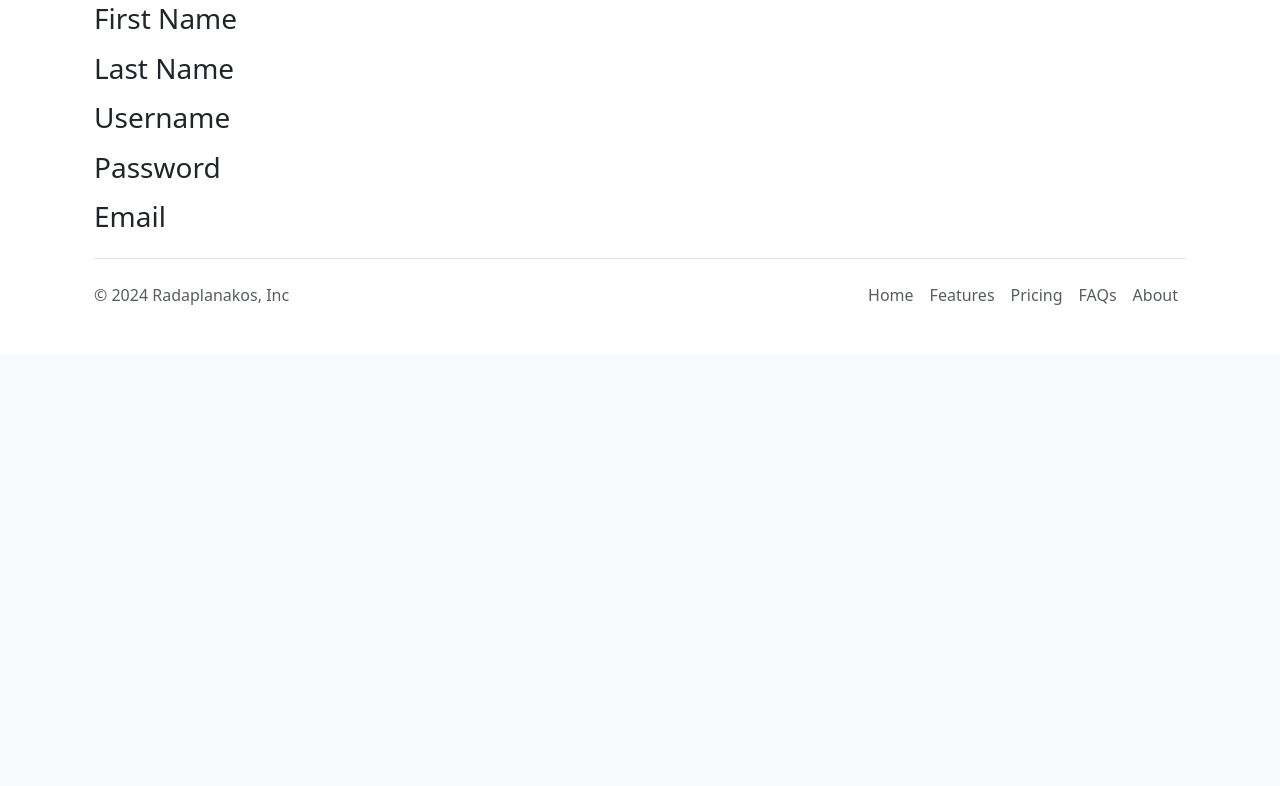
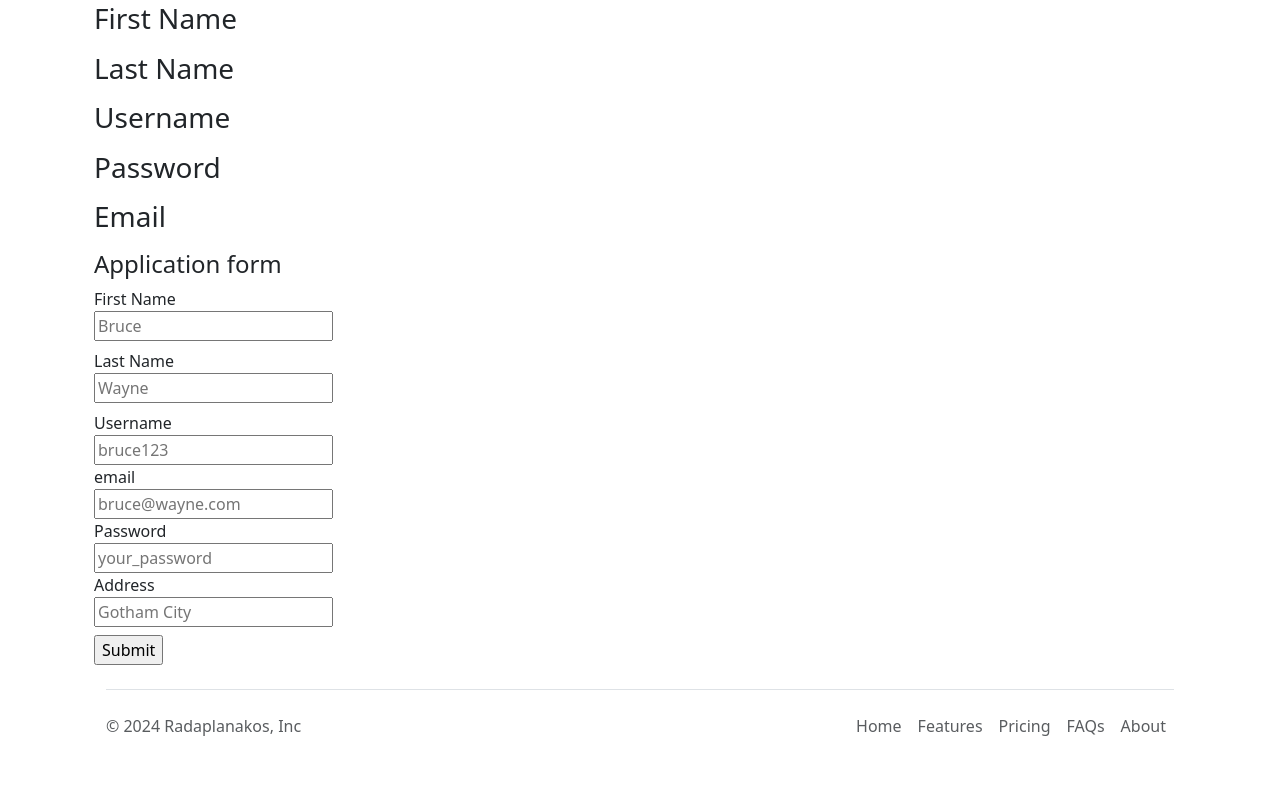
Before and after one commit to dvagop/hardening_eshop_flask, a Flask app: template templates/jobpage.html in a window 1280 px wide. Shown: the part 599-1385 px from the top of the page. Before the commit the page ends 904 px from the top, so only its background shows below. Run offline with Flask 3, Linux system fonts and the light colour scheme; the template is opened without the code that fills it, so the values that code supplies are empty.

Commit message:
added submit

```diff
--- a/app.py
+++ b/app.py
@@ -1,4 +1,5 @@
-from flask import Flask, render_template, jsonify
+from flask import Flask, render_template, jsonify, request
+from sqlalchemy.util import inject_docstring_text
 from database import load_jobs_from_db, load_job_from_db
 
 app = Flask(__name__)
@@ -20,5 +21,12 @@ def show_job(id):
         return "Not Found", 404
     return render_template('jobpage.html', job=job)
 
+@app.route("/job/<id>/apply", methods= ['post'])
+def apply_to_job(id):
+    data=request.form
+
+    return jsonify(data)
+
+
 if __name__=="__main__":
     app.run(host='0.0.0.0', debug=True)
--- /dev/null
+++ b/templates/application_form.html
@@ -0,0 +1,36 @@
+<h4> Application form</h4>
+<form action="/job/{{job['id']}}/apply" method="post">
+  <div class="mb-2">
+  <label>First Name</label><br>
+  <input type="text" name="first_name" placeholder="Bruce">
+  </div>
+
+  <div class="mb-2">
+    <label> Last Name </label> <br>
+    <input type="text" name="last_name" placeholder="Wayne">
+  </div>
+
+  <div class="mb-2">
+    <label> Username </label><br>
+    <input type="text" name="username" placeholder="bruce123"
+  </div>
+
+  <div class="mb-2">
+    <label> email </label><br>
+    <input type="text" name="email" placeholder="bruce@wayne.com"
+  </div>
+
+  <div class="mb-2">
+    <label> Password </label><br>
+    <input type="text" name="password" placeholder="your_password"
+  </div>
+
+   <div class="mb-2">
+    <label> Address </label><br>
+    <input type="text" name="address" placeholder="Gotham City"
+  </div>
+
+  <div class="mt-2">
+  <input type="submit" >
+  </div>
+</form>
--- a/templates/jobpage.html
+++ b/templates/jobpage.html
@@ -22,6 +22,7 @@
     <p>{{job.password}}</p>
     <h3>Email</h3>
     <p>{{job.email}}</p>
+    {% include 'application_form.html'%}
     </div>
 
 
```
Also changed, not shown: database.py (line endings or trailing spaces).
